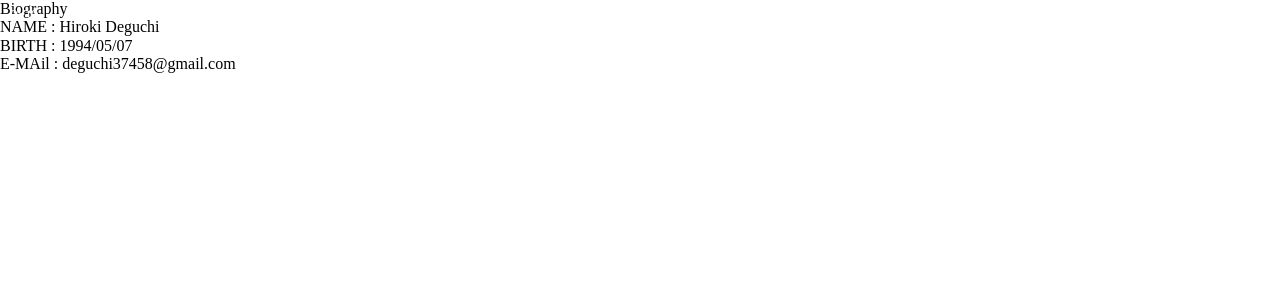
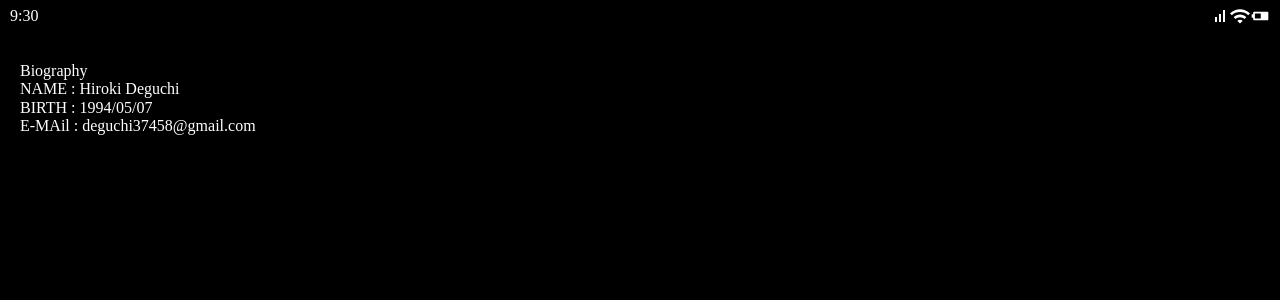
Before and after one commit to deguchi37458/iphone-theme, a React (Create React App) app: page /bio in a window 1280 px wide. Shown: the top 300 px of the page. Built offline with nearby package versions, Linux system fonts and the light colour scheme.

Commit message:
fixed react router

```diff
--- a/src/App.jsx
+++ b/src/App.jsx
@@ -14,8 +14,8 @@ export const App = () => {
       <BrowserRouter>
         <Header/>
         <Routes>
-          <Route exact path="/" element={<Home />} />
-          <Route exact path="/bio" element={<Bio />} />
+          <Route exact path="/" element={<Home/>} />
+          <Route path="/bio" element={<Bio/>} />
         </Routes>
       </BrowserRouter>
     </>
--- a/src/components/Bio.jsx
+++ b/src/components/Bio.jsx
@@ -1,10 +1,24 @@
 import React from "react"
+
+/** @jsxImportSource @emotion/react */
+import { css } from "@emotion/react";
+
+const bio = css`
+  background-color: #000;
+  width: 100%;
+  height: 100vh;
+  color:#fff;
+`;
+
+const container = css`
+  padding: 62px 20px 100px;
+`;
 
 export const Bio = () => {
   return (
     <>
-      <div>
-        <div>
+      <div css={bio}>
+        <div css={container}>
           <h1>Biography</h1>
           <p>NAME : Hiroki Deguchi</p>
           <p>BIRTH : 1994/05/07</p>
--- a/src/components/Home.jsx
+++ b/src/components/Home.jsx
@@ -1,4 +1,5 @@
 import React from "react"
+import { Link } from "react-router-dom";
 import { motion } from "framer-motion"
 
 import homeImage from '../assets/img/home-image.jpg'
@@ -11,7 +12,6 @@ const home = css`
   background-size: cover;
   width: 100%;
   height: 100vh;
-  /* background-color: #000; */
 `;
 
 const container = css`
@@ -28,7 +28,7 @@ const appBox = css`
 `;
 
 const appIcon = css`
-   width: 80px;
+  width: 80px;
   height: 80px;
   border-radius: 15px;
   background-color: #fff;
@@ -89,8 +89,7 @@ export const Home = () => {
                   css={appIcon}
                   whileTap={{ scale: 1.8 }}
                 >
-                  <a href={app.link}>
-                  </a>
+                  <Link to={app.link}></Link>
                 </motion.div>
                 <span>{app.title}</span>
               </div>
```
